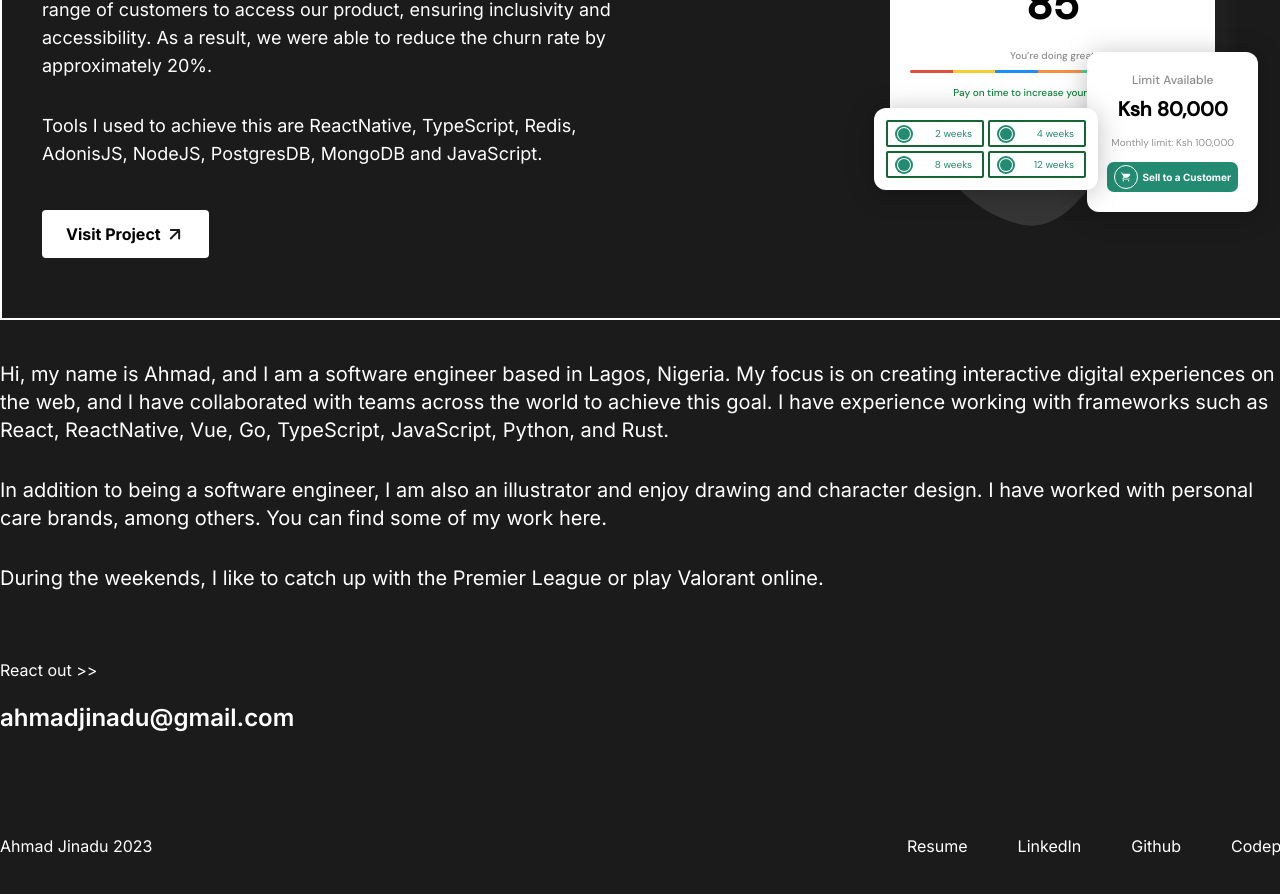
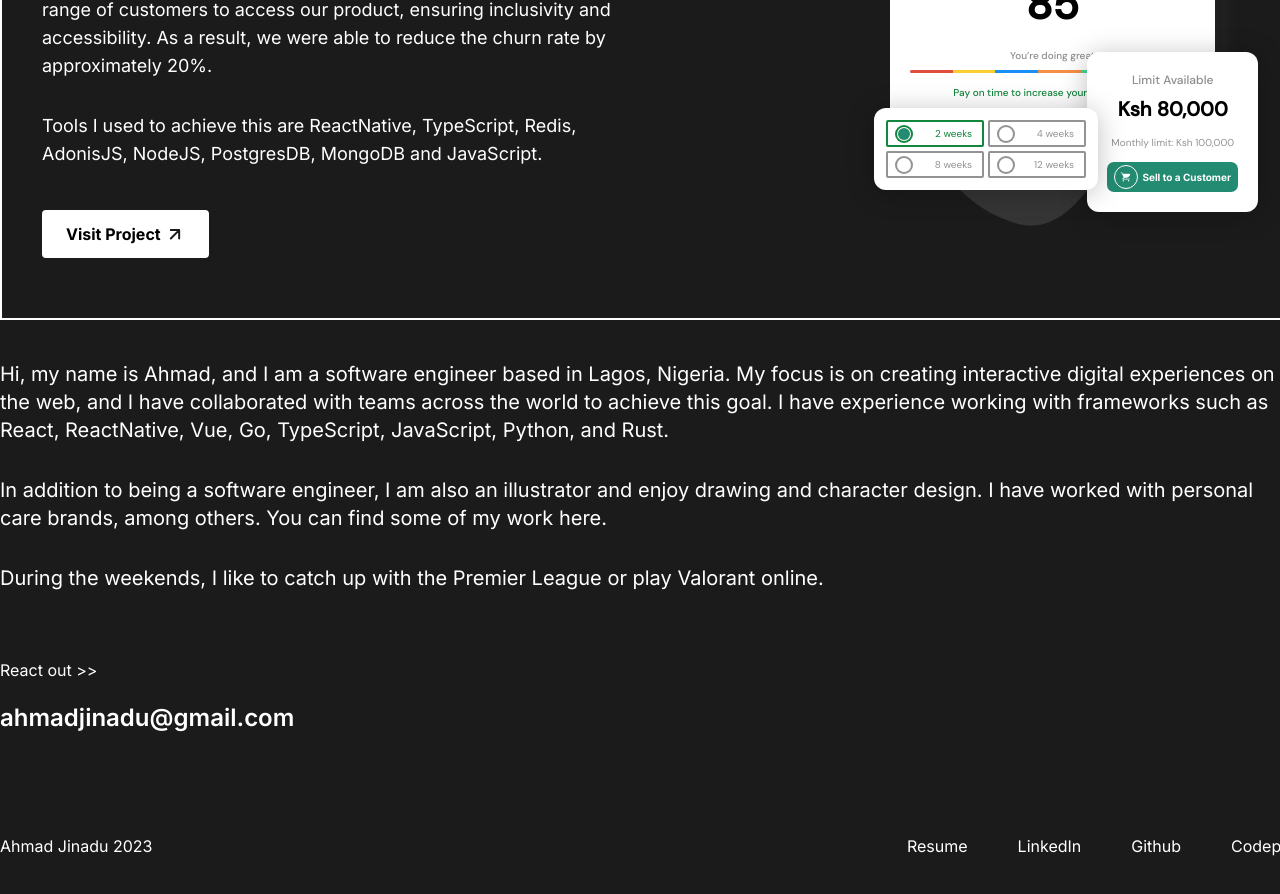
Before and after one commit to arkmadj/new-portfolio, a Next.js app: page / in a window 1280 px wide. Shown: the part 1660-2554 px from the top of the page. Built offline with nearby package versions, Linux system fonts and the light colour scheme.

Commit message:
fixed radion input colors

```diff
--- a/app/components/SharaImage.tsx
+++ b/app/components/SharaImage.tsx
@@ -8,8 +8,12 @@ type Props = {};
 const LimitCard = () => {
   return (
     <div className="flex flex-col items-center p-5 bg-shara-background rounded-xl gap-[7px] absolute right-0 bottom-[46px] shadow-shara-2">
-			<span className="text-xs font-medium text-shara-gray-4">Limit Available</span>
-			<span className="text-xl font-bold text-shara-primary mb-[5px]">Ksh 80,000</span>
+      <span className="text-xs font-medium text-shara-gray-4">
+        Limit Available
+      </span>
+      <span className="text-xl font-bold text-shara-primary mb-[5px]">
+        Ksh 80,000
+      </span>
       <p className="text-[10px] text-shara-gray-3 mb-[5px]">
         Monthly limit: Ksh 100,000
       </p>
@@ -45,16 +49,29 @@ const ScoreCard = () => {
 };
 
 const WeekCard = () => {
-
   return (
     <div className="absolute bottom-[68px] right-[160px] grid w-56 grid-cols-2 gap-1 p-3 text-black bg-shara-background shadow-shara-3 rounded-xl">
       {[2, 4, 8, 12].map((n) => (
         <div
           key={n}
-					className="flex justify-between items-center border-2 border-green-800 rounded-sm py-1 px-2.5"
+          className={`flex justify-between items-center border-2 ${
+            n === 2 ? "border-shara-green-2" : "border-shara-gray-2"
+          } rounded-sm py-1 px-2.5`}
         >
-					<div className="w-3 h-3 rounded-full ring-2 ring-offset-1 bg-shara-green-1 ring-shara-green-1"></div>
-					<span className="text-shara-green-1 text-[10px]">{n} weeks</span>
+          <div
+            className={`w-3 h-3 rounded-full ring-2 ring-offset-1 ${
+              n === 2
+                ? "bg-shara-green-1 ring-shara-green-2"
+                : "bg-white ring-shara-gray-2"
+            }`}
+          ></div>
+          <span
+            className={`${
+              n === 2 ? " text-shara-green-2" : "text-shara-gray-2"
+            } text-[10px]`}
+          >
+            {n} weeks
+          </span>
         </div>
       ))}
     </div>
```
Lines whose indentation alone changed are shown as unchanged.
